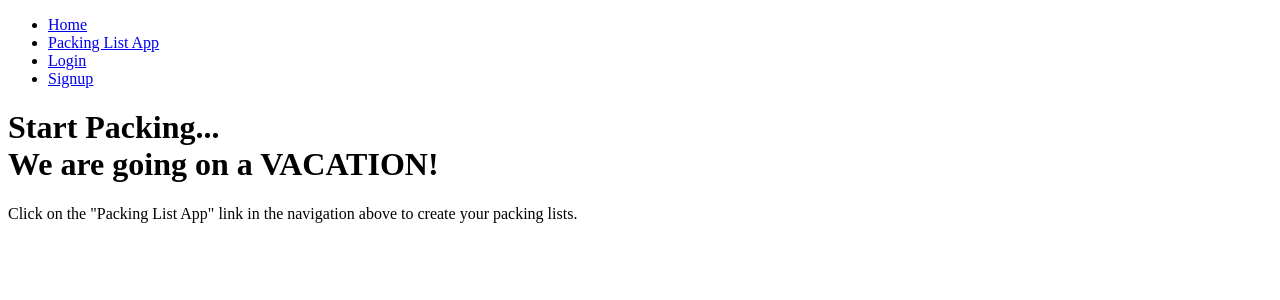
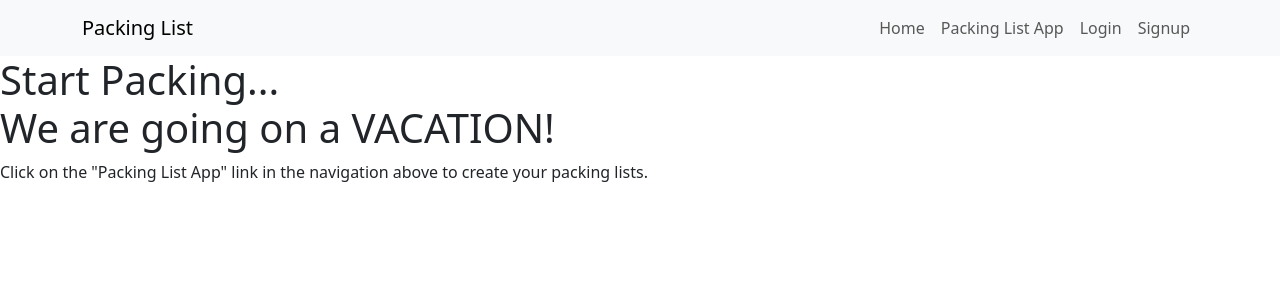
Before and after one commit to TeodoraAlina/start-packing, a Django app: page / in a window 1280 px wide. Shown: the top 300 px of the page. Run offline with Django 4.2, Linux system fonts and the light colour scheme.

Commit message:
Add bootstrap for navigation links in base.html file

```diff
--- a/templates/base.html
+++ b/templates/base.html
@@ -5,22 +5,46 @@
     <meta charset="UTF-8">
     <meta http-equiv="X-UA-Compatible" content="IE=edge">
     <meta name="viewport" content="width=device-width, initial-scale=1.0">
-    <title>{% block title %}Packing List{% endblock %}</title>
+    <link href="https://cdn.jsdelivr.net/npm/bootstrap@5.3.0-alpha1/dist/css/bootstrap.min.css"
+                rel="stylesheet">
+    <script src="https://cdn.jsdelivr.net/npm/bootstrap@5.3.0-alpha1/dist/js/bootstrap.bundle.min.js"></script>
+    <title>{% block title %}Smells Like Vacay{% endblock %}</title>
+
 </head>
 
 <body>
-    <nav>
-        <ul>
-            <li><a href="{% url 'get_homepage' %}">Home</a></li>
-            <li><a href="{% url 'get_packing_list' %}">Packing List App</a></li>
-            {% if user.is_authenticated %}
-            <li><a href="{% url 'account_logout' %}">Logout</a></li>
-            {% else %}
-            <li><a href="{% url 'account_login' %}">Login</a></li>
-            <li><a href="{% url 'account_signup' %}">Signup</a></li>
-            {% endif %}
-        </ul>
+    <nav class="navbar navbar-expand-md navbar-light bg-light">
+        <div class="container">
+            <a class="navbar-brand" href="{% url 'get_homepage' %}">Packing List</a>
+            <button class="navbar-toggler" type="button" data-bs-toggle="collapse" data-bs-target="#navbarNav"
+                aria-controls="navbarNav" aria-expanded="false" aria-label="Toggle navigation">
+                <span class="navbar-toggler-icon"></span>
+            </button>
+            <div class="collapse navbar-collapse" id="navbarNav">
+                <ul class="navbar-nav ms-auto">
+                    <li class="nav-item">
+                        <a class="nav-link" href="{% url 'get_homepage' %}">Home</a>
+                    </li>
+                    <li class="nav-item">
+                        <a class="nav-link" href="{% url 'get_packing_list' %}">Packing List App</a>
+                    </li>
+                    {% if user.is_authenticated %}
+                    <li class="nav-item">
+                        <a class="nav-link" href="{% url 'account_logout' %}">Logout</a>
+                    </li>
+                    {% else %}
+                    <li class="nav-item">
+                        <a class="nav-link" href="{% url 'account_login' %}">Login</a>
+                    </li>
+                    <li class="nav-item">
+                        <a class="nav-link" href="{% url 'account_signup' %}">Signup</a>
+                    </li>
+                    {% endif %}
+                </ul>
+            </div>
+        </div>
     </nav>
+
     <main>
         {% block content %}
         {% endblock %}
```
